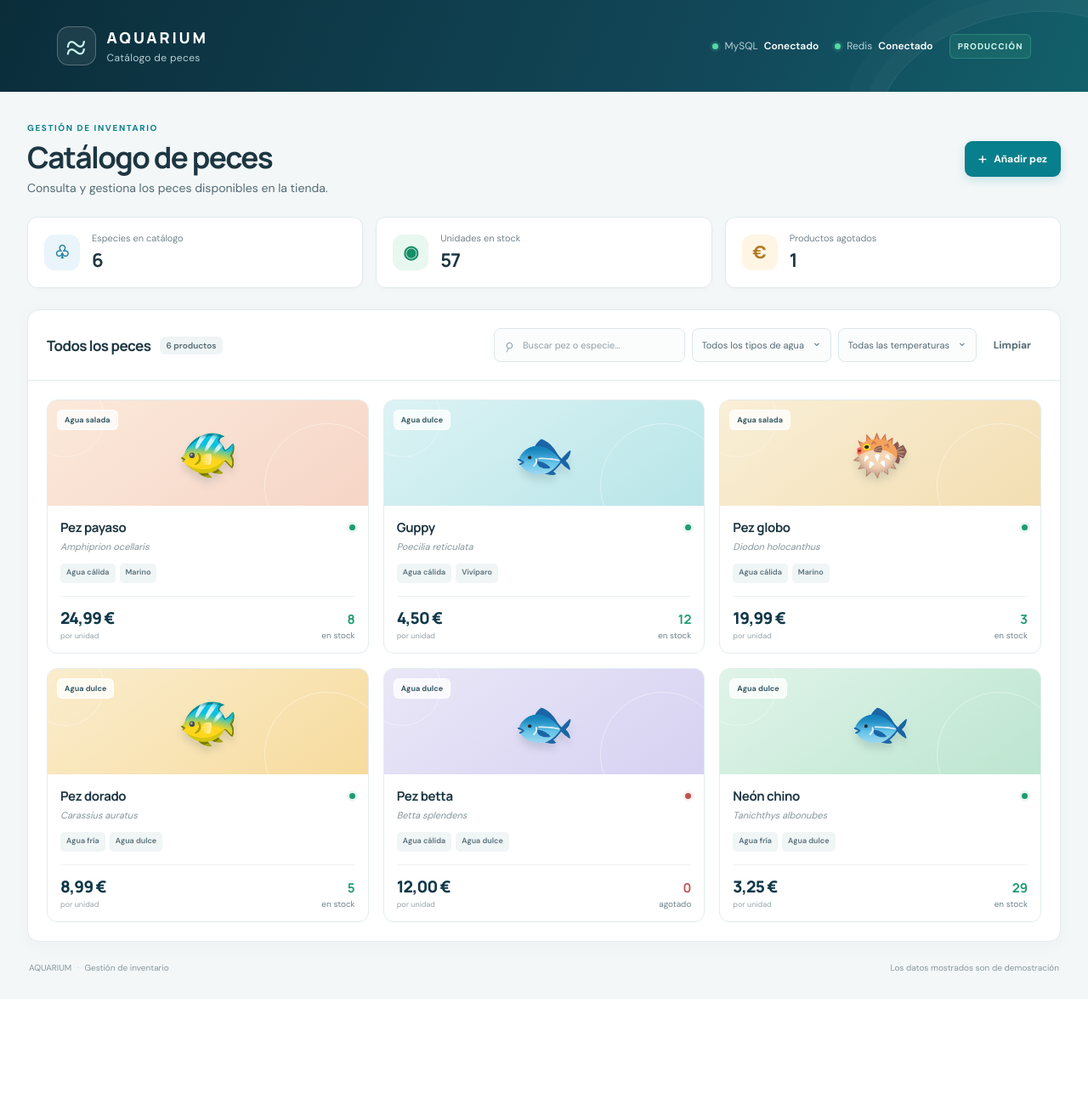
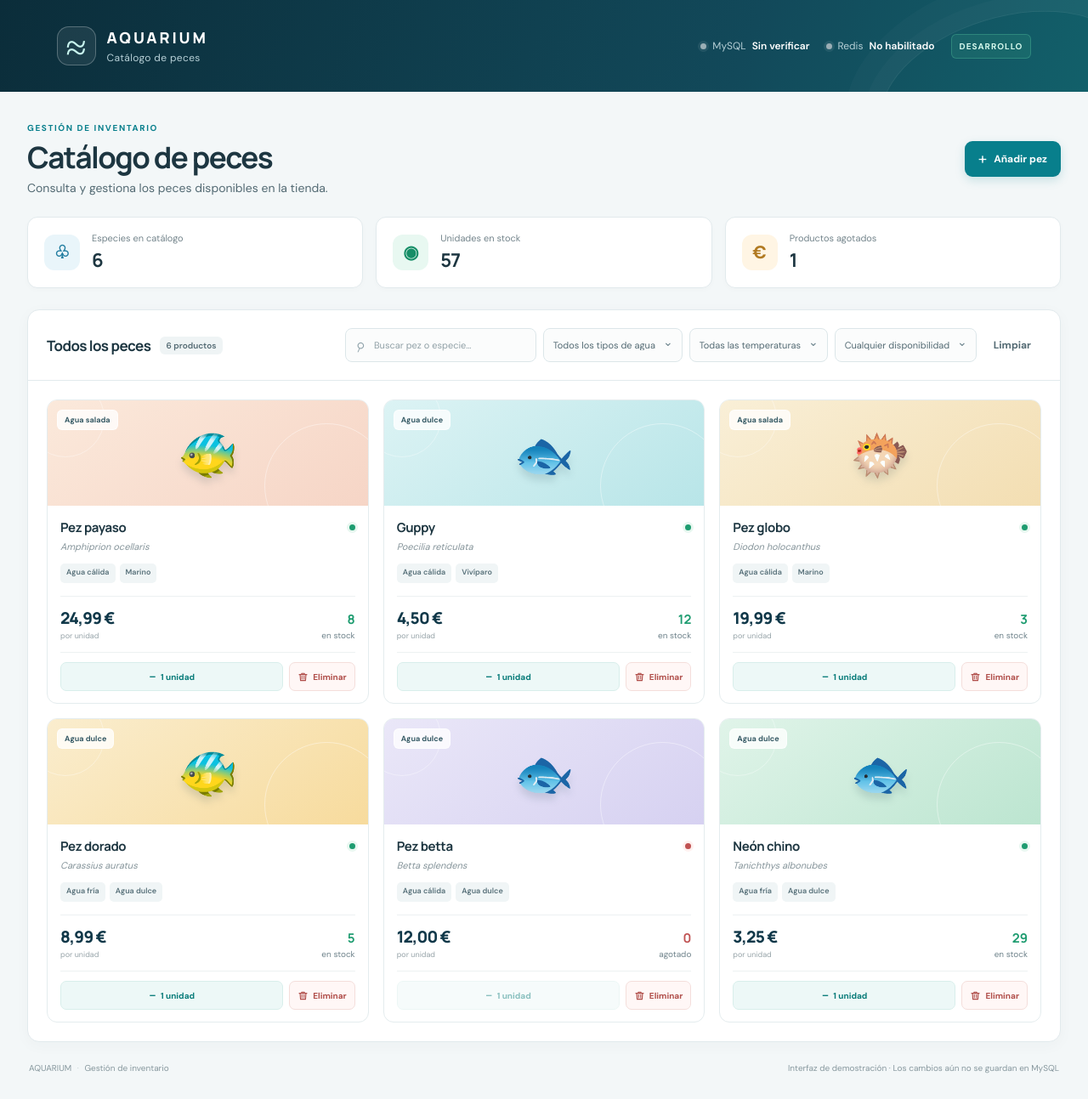
Before and after one commit to ignasipc/Redes-Avanzadas, a Python web app: template Practica1/app/templates/index.html in a window 1280 px wide. Shown: the whole page at 85% size. Before the commit the page ends 1143 px from the top, so only its background shows below. Run offline with Jinja, Linux system fonts and the light colour scheme; the template is opened without the code that fills it, so the values that code supplies are empty.

Commit message:
Added stock decrease or elimination

```diff
--- a/Practica1/app/static/app.js
+++ b/Practica1/app/static/app.js
@@ -4,17 +4,13 @@
   const cacheEnabled = environment === 'prod' || environment === 'production';
 
   const mysqlStatus = document.getElementById('mysql-status');
+  const mysqlDot = document.getElementById('mysql-dot');
   const redisStatus = document.getElementById('redis-status');
   const redisItem = document.getElementById('redis-status-item');
   const redisDot = document.getElementById('redis-dot');
   const environmentTag = document.getElementById('environment-tag');
 
   if (environmentTag) environmentTag.textContent = cacheEnabled ? 'PRODUCCIÓN' : 'DESARROLLO';
-  if (!cacheEnabled) {
-    if (redisStatus) redisStatus.textContent = 'No habilitado';
-    if (redisDot) redisDot.className = 'status-dot status-dot--off';
-    if (redisItem) redisItem.title = 'La caché Redis no forma parte del entorno de desarrollo';
-  }
 
   const modal = document.getElementById('fish-modal');
   const form = document.getElementById('fish-form');
@@ -27,6 +23,7 @@
   const searchInput = document.getElementById('search-input');
   const waterFilter = document.getElementById('water-filter');
   const temperatureFilter = document.getElementById('temperature-filter');
+  const stockFilter = document.getElementById('stock-filter');
   const clearFiltersButton = document.getElementById('clear-filters');
   const emptyClearButton = document.getElementById('empty-clear-filters');
   const resultCount = document.getElementById('result-count');
@@ -48,8 +45,58 @@
     toast.textContent = message;
     toast.hidden = false;
     clearTimeout(toastTimer);
-    toastTimer = setTimeout(() => { toast.hidden = true; }, 3200);
+    toastTimer = setTimeout(() => { toast.hidden = true; }, 3600);
   }
+
+  function setServiceIndicator(labelElement, dotElement, state) {
+    if (!labelElement || !dotElement) return;
+    const value = typeof state === 'boolean' ? (state ? 'connected' : 'disconnected') : normalize(String(state ?? ''));
+    dotElement.className = 'status-dot';
+
+    if (['connected', 'healthy', 'ok', 'available', 'up', 'conectado', 'conectada'].includes(value)) {
+      labelElement.textContent = 'Conectado';
+      dotElement.classList.add('status-dot--ok');
+    } else if (['not_enabled', 'disabled', 'no habilitado', 'no_enabled', 'not enabled'].includes(value)) {
+      labelElement.textContent = 'No habilitado';
+      dotElement.classList.add('status-dot--off');
+    } else if (['disconnected', 'unhealthy', 'down', 'error', 'desconectado', 'desconectada'].includes(value)) {
+      labelElement.textContent = 'Desconectado';
+      dotElement.classList.add('status-dot--error');
+    } else {
+      labelElement.textContent = 'Sin verificar';
+      dotElement.classList.add('status-dot--off');
+    }
+  }
+
+  async function refreshServiceStatus() {
+    if (!cacheEnabled) {
+      if (redisStatus) redisStatus.textContent = 'No habilitado';
+      if (redisDot) redisDot.className = 'status-dot status-dot--off';
+      if (redisItem) redisItem.title = 'Redis no forma parte del entorno de desarrollo';
+    }
+
+    try {
+      const response = await fetch('/status', {
+        headers: { Accept: 'application/json' },
+        cache: 'no-store'
+      });
+      const data = await response.json();
+      const dbState = data.database ?? data.mysql ?? data.db;
+      setServiceIndicator(mysqlStatus, mysqlDot, dbState);
+
+      if (cacheEnabled) {
+        const cacheState = data.cache ?? data.redis;
+        setServiceIndicator(redisStatus, redisDot, cacheState);
+      }
+    } catch (_error) {
+      // No mostramos estados positivos si Flask aún no expone /status o no responde.
+      setServiceIndicator(mysqlStatus, mysqlDot, 'unknown');
+      if (cacheEnabled) setServiceIndicator(redisStatus, redisDot, 'unknown');
+    }
+  }
+
+  refreshServiceStatus();
+  window.setInterval(refreshServiceStatus, 10000);
 
   function openModal() {
     if (!modal) return;
@@ -70,13 +117,49 @@
   openButton?.addEventListener('click', openModal);
   closeButton?.addEventListener('click', closeModal);
   cancelButton?.addEventListener('click', closeModal);
-  modal?.addEventListener('click', event => { if (event.target === modal) closeModal(); });
+  modal?.addEventListener('click', event => {
+    if (event.target === modal) closeModal();
+  });
   document.addEventListener('keydown', event => {
     if (event.key === 'Escape' && modal && !modal.hidden) closeModal();
   });
 
   function getCards() {
     return grid ? [...grid.querySelectorAll('.fish-card')] : [];
+  }
+
+  function cardName(card) {
+    return card.querySelector('.fish-title-row h3')?.textContent.trim() || 'este pez';
+  }
+
+  function ensureCardActions(card) {
+    const content = card.querySelector('.fish-card-content');
+    if (!content || content.querySelector('.fish-card-actions')) return;
+
+    const name = cardName(card);
+    const currentStock = Number(card.dataset.stock || 0);
+    const actions = document.createElement('div');
+    actions.className = 'fish-card-actions';
+
+    const decrementButton = document.createElement('button');
+    decrementButton.className = 'stock-action';
+    decrementButton.type = 'button';
+    decrementButton.dataset.action = 'decrement-stock';
+    decrementButton.disabled = currentStock <= 0;
+    decrementButton.title = `Registrar la salida de una unidad de ${name}`;
+    decrementButton.setAttribute('aria-label', `Registrar baja de una unidad de ${name}`);
+    decrementButton.innerHTML = '<span class="stock-action-symbol" aria-hidden="true">−</span><span>1 unidad</span>';
+
+    const deleteButton = document.createElement('button');
+    deleteButton.className = 'delete-action';
+    deleteButton.type = 'button';
+    deleteButton.dataset.action = 'delete-fish';
+    deleteButton.title = `Eliminar la ficha de ${name}`;
+    deleteButton.setAttribute('aria-label', `Eliminar la ficha completa de ${name} del catálogo`);
+    deleteButton.innerHTML = '<svg viewBox="0 0 16 16" aria-hidden="true" focusable="false"><path d="M2.5 4.5h11M6 4.5V2.7h4v1.8m-6.2 0 .6 8.6h7.2l.6-8.6M6.5 6.5v4.5m3-4.5v4.5"/></svg><span>Eliminar</span>';
+
+    actions.append(decrementButton, deleteButton);
+    content.append(actions);
   }
 
   function refreshSummary() {
@@ -97,13 +180,16 @@
     const query = normalize(searchInput?.value);
     const water = waterFilter?.value || '';
     const temperature = temperatureFilter?.value || '';
+    const stockMode = stockFilter?.value || '';
     let visible = 0;
 
     getCards().forEach(card => {
+      const stock = Number(card.dataset.stock || 0);
       const matchesQuery = !query || normalize(`${card.dataset.name} ${card.dataset.species}`).includes(query);
       const matchesWater = !water || card.dataset.water === water;
       const matchesTemp = !temperature || card.dataset.temperature === temperature;
-      const show = matchesQuery && matchesWater && matchesTemp;
+      const matchesStock = !stockMode || (stockMode === 'available' ? stock > 0 : stock === 0);
+      const show = matchesQuery && matchesWater && matchesTemp && matchesStock;
       card.hidden = !show;
       if (show) visible++;
     });
@@ -117,6 +203,7 @@
     if (searchInput) searchInput.value = '';
     if (waterFilter) waterFilter.value = '';
     if (temperatureFilter) temperatureFilter.value = '';
+    if (stockFilter) stockFilter.value = '';
     applyFilters();
     searchInput?.focus();
   }
@@ -124,8 +211,60 @@
   searchInput?.addEventListener('input', applyFilters);
   waterFilter?.addEventListener('change', applyFilters);
   temperatureFilter?.addEventListener('change', applyFilters);
+  stockFilter?.addEventListener('change', applyFilters);
   clearFiltersButton?.addEventListener('click', clearFilters);
   emptyClearButton?.addEventListener('click', clearFilters);
+
+  function setCardStock(card, newStock) {
+    card.dataset.stock = String(newStock);
+    const count = card.querySelector('.stock-count');
+    const countValue = count?.querySelector('strong');
+    const countLabel = count?.querySelector('span');
+    const dot = card.querySelector('.stock-dot');
+    const available = newStock > 0;
+
+    if (countValue) countValue.textContent = String(newStock);
+    if (countLabel) countLabel.textContent = available ? 'en stock' : 'agotado';
+    count?.classList.toggle('stock-count--empty', !available);
+    if (dot) {
+      dot.classList.toggle('stock-dot--available', available);
+      dot.classList.toggle('stock-dot--empty', !available);
+      dot.title = available ? 'Disponible' : 'Agotado';
+    }
+
+    const decrementButton = card.querySelector('[data-action="decrement-stock"]');
+    if (decrementButton) {
+      decrementButton.disabled = !available;
+      decrementButton.title = `Registrar la salida de una unidad de ${cardName(card)}`;
+    }
+  }
+
+  function handleCardAction(event) {
+    const button = event.target.closest('button[data-action]');
+    if (!button || !grid?.contains(button)) return;
+    const card = button.closest('.fish-card');
+    if (!card) return;
+    const name = cardName(card);
+
+    if (button.dataset.action === 'decrement-stock') {
+      const stock = Number(card.dataset.stock || 0);
+      if (stock <= 0) {
+        showToast(`${name} ya está agotado.`);
+        return;
+      }
+      if (!window.confirm(`¿Registrar la salida de una unidad de «${name}» por venta o pérdida?`)) return;
+      setCardStock(card, stock - 1);
+      applyFilters();
+      showToast(`Stock de ${name} actualizado en la demostración. Aún no se ha guardado en MySQL.`);
+    } else if (button.dataset.action === 'delete-fish') {
+      if (!window.confirm(`¿Eliminar por completo la ficha de «${name}» del catálogo? Esta acción no equivale a restar una unidad del stock.`)) return;
+      card.remove();
+      applyFilters();
+      showToast(`Ficha de ${name} eliminada de la demostración. Aún no se ha eliminado de MySQL.`);
+    }
+  }
+
+  grid?.addEventListener('click', handleCardAction);
 
   function cardMarkup(fish) {
     const accent = fish.water_type === 'salada' ? 'coral' : (fish.temperature === 'fria' ? 'mint' : 'aqua');
@@ -134,9 +273,8 @@
     const available = stock > 0;
     const name = escapeHtml(fish.name);
     const species = escapeHtml(fish.species);
-    const description = escapeHtml(fish.description || '');
     return `
-      <article class="fish-card" data-name="${name.toLocaleLowerCase()}" data-species="${species.toLocaleLowerCase()}" data-water="${fish.water_type}" data-temperature="${fish.temperature}" data-stock="${stock}" ${description ? `data-description="${description}"` : ''}>
+      <article class="fish-card" data-name="${name.toLocaleLowerCase()}" data-species="${species.toLocaleLowerCase()}" data-water="${fish.water_type}" data-temperature="${fish.temperature}" data-stock="${stock}">
         <div class="fish-visual fish-visual--${accent}"><span aria-hidden="true">${emoji}</span><span class="water-chip">${waterLabel(fish.water_type)}</span></div>
         <div class="fish-card-content">
           <div class="fish-title-row"><h3>${name}</h3><span class="stock-dot ${available ? 'stock-dot--available' : 'stock-dot--empty'}" title="${available ? 'Disponible' : 'Agotado'}"></span></div>
@@ -167,13 +305,21 @@
       return;
     }
 
-    // Demo de interfaz: añade la tarjeta al DOM. Para persistencia real,
-    // esta acción debe enviarse a Flask y guardarse en MySQL.
+    // Demostración de interfaz: después habrá que enviar el alta a Flask y MySQL.
     grid?.insertAdjacentHTML('beforeend', cardMarkup(fish));
+    const newCard = grid?.lastElementChild;
+    if (newCard) ensureCardActions(newCard);
     closeModal();
     applyFilters();
-    showToast('Pez añadido a la vista de demostración. Aún no se ha guardado en MySQL.');
+    showToast('Pez añadido a la demostración. Aún no se ha guardado en MySQL.');
   });
 
+  // Añade las acciones a las seis tarjetas de ejemplo iniciales.
+  getCards().forEach(ensureCardActions);
+  if (!cacheEnabled) {
+    if (redisStatus) redisStatus.textContent = 'No habilitado';
+    if (redisDot) redisDot.className = 'status-dot status-dot--off';
+    if (redisItem) redisItem.title = 'Redis no forma parte del entorno de desarrollo';
+  }
   applyFilters();
 })();
--- a/Practica1/app/static/style.css
+++ b/Practica1/app/static/style.css
@@ -246,3 +246,71 @@ h1 { margin-bottom: 7px; font-size: clamp(27px, 3.3vw, 35px); letter-spacing: -.
 @media (prefers-reduced-motion: reduce) {
   *, *::before, *::after { animation-duration: .01ms !important; animation-iteration-count: 1 !important; scroll-behavior: auto !important; transition-duration: .01ms !important; }
 }
+
+/* Acciones de inventario: registrar una baja de una unidad o eliminar toda la ficha. */
+.fish-card-actions {
+  display: flex;
+  align-items: center;
+  flex-wrap: wrap;
+  gap: 7px;
+  margin-top: 13px;
+  padding-top: 11px;
+  border-top: 1px solid #edf1f2;
+}
+.stock-action,
+.delete-action {
+  display: inline-flex;
+  align-items: center;
+  justify-content: center;
+  gap: 5px;
+  min-height: 34px;
+  border: 1px solid transparent;
+  border-radius: 7px;
+  padding: 0 9px;
+  font-size: 10px;
+  font-weight: 700;
+  transition: background .16s ease, border-color .16s ease, color .16s ease;
+}
+.stock-action {
+  flex: 1 1 82px;
+  background: #edf8f7;
+  border-color: #d8eeeb;
+  color: #087b79;
+}
+.stock-action:hover:not(:disabled) {
+  background: #dff2ef;
+  border-color: #b7e2dc;
+}
+.stock-action:disabled {
+  cursor: not-allowed;
+  opacity: .48;
+}
+.stock-action-symbol {
+  font-size: 16px;
+  font-weight: 500;
+  line-height: 1;
+}
+.delete-action {
+  flex: 0 0 auto;
+  background: #fff7f6;
+  border-color: #f4dedb;
+  color: #b04e4a;
+}
+.delete-action:hover {
+  background: #ffedeb;
+  border-color: #efc7c2;
+}
+.delete-action svg {
+  width: 13px;
+  height: 13px;
+  fill: none;
+  stroke: currentColor;
+  stroke-width: 1.4;
+  stroke-linecap: round;
+  stroke-linejoin: round;
+}
+
+@media (max-width: 760px) {
+  .fish-card-actions { gap: 6px; margin-top: 11px; padding-top: 9px; }
+  .stock-action, .delete-action { min-height: 32px; padding-inline: 7px; font-size: 9px; }
+}
--- a/Practica1/app/templates/index.html
+++ b/Practica1/app/templates/index.html
@@ -1,5 +1,5 @@
 <!doctype html>
-<html lang="es" data-environment="prod">
+<html lang="es" data-environment="dev">
 <head>
   <meta charset="utf-8">
   <meta name="viewport" content="width=device-width, initial-scale=1">
@@ -20,14 +20,14 @@
 
     <div class="system-status" aria-label="Estado de los servicios">
       <div class="status-item">
-        <span class="status-dot status-dot--ok" aria-hidden="true"></span>
+        <span class="status-dot status-dot--off" id="mysql-dot" aria-hidden="true"></span>
         <span class="status-label">MySQL</span>
-        <span class="status-value" id="mysql-status">Conectado</span>
+        <span class="status-value" id="mysql-status">Comprobando…</span>
       </div>
       <div class="status-item" id="redis-status-item">
-        <span class="status-dot status-dot--ok" id="redis-dot" aria-hidden="true"></span>
+        <span class="status-dot status-dot--off" id="redis-dot" aria-hidden="true"></span>
         <span class="status-label">Redis</span>
-        <span class="status-value" id="redis-status">Conectado</span>
+        <span class="status-value" id="redis-status">Comprobando…</span>
       </div>
       <span class="environment-tag" id="environment-tag">PRODUCCIÓN</span>
     </div>
@@ -86,6 +86,14 @@
               <option value="">Todas las temperaturas</option>
               <option value="fria">Agua fría</option>
               <option value="calida">Agua cálida</option>
+            </select>
+          </label>
+          <label class="select-wrap">
+            <span class="visually-hidden">Disponibilidad</span>
+            <select id="stock-filter">
+              <option value="">Cualquier disponibilidad</option>
+              <option value="available">En stock</option>
+              <option value="empty">Agotados</option>
             </select>
           </label>
           <button class="button button-quiet" id="clear-filters" type="button">Limpiar</button>
@@ -163,7 +171,7 @@
 
     <footer class="page-footer">
       <span> AQUARIUM <span class="footer-separator">·</span> Gestión de inventario</span>
-      <span class="footer-note">Los datos mostrados son de demostración</span>
+      <span class="footer-note">Interfaz de demostración · Los cambios aún no se guardan en MySQL</span>
     </footer>
   </main>
 
```
